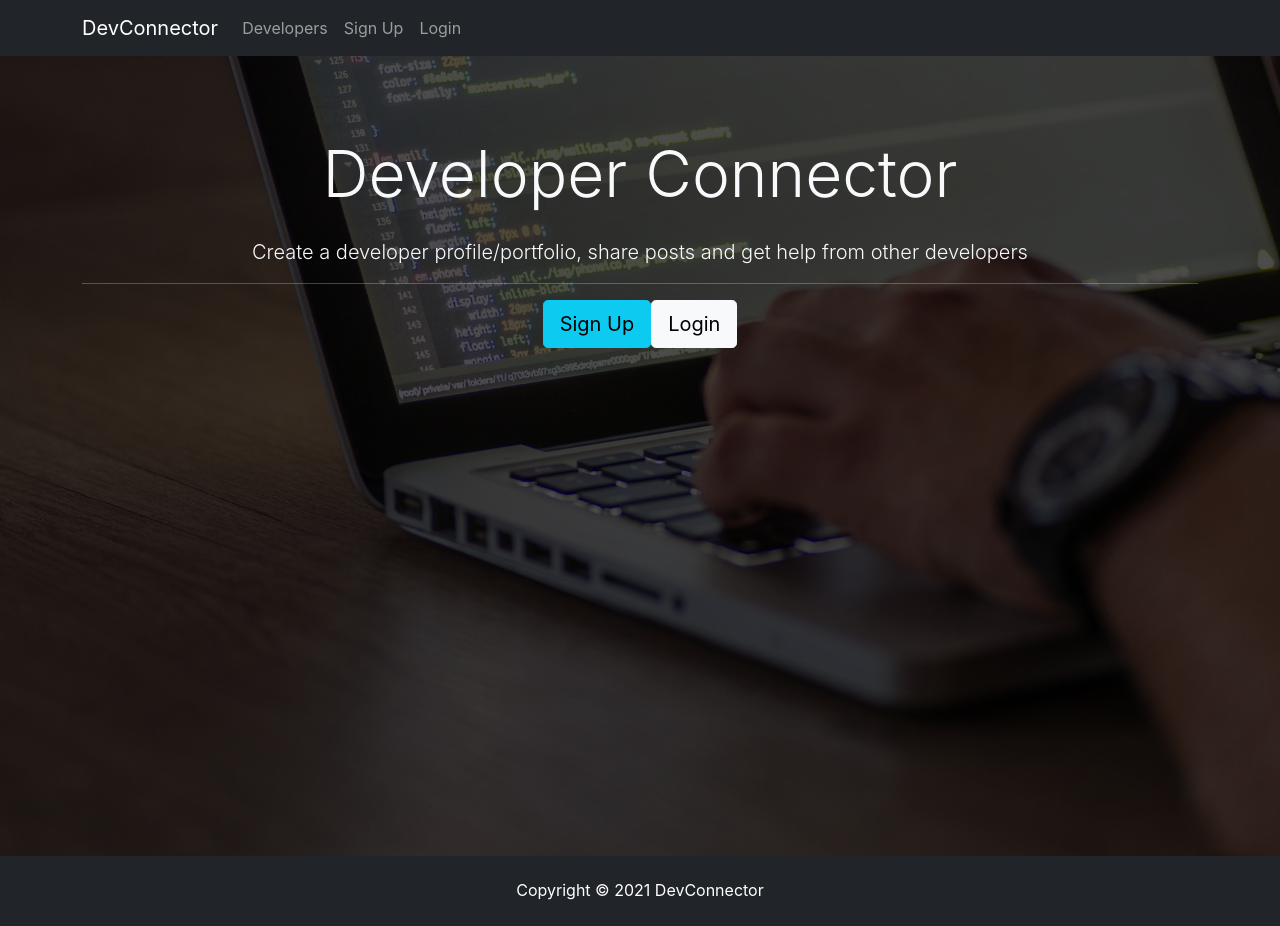
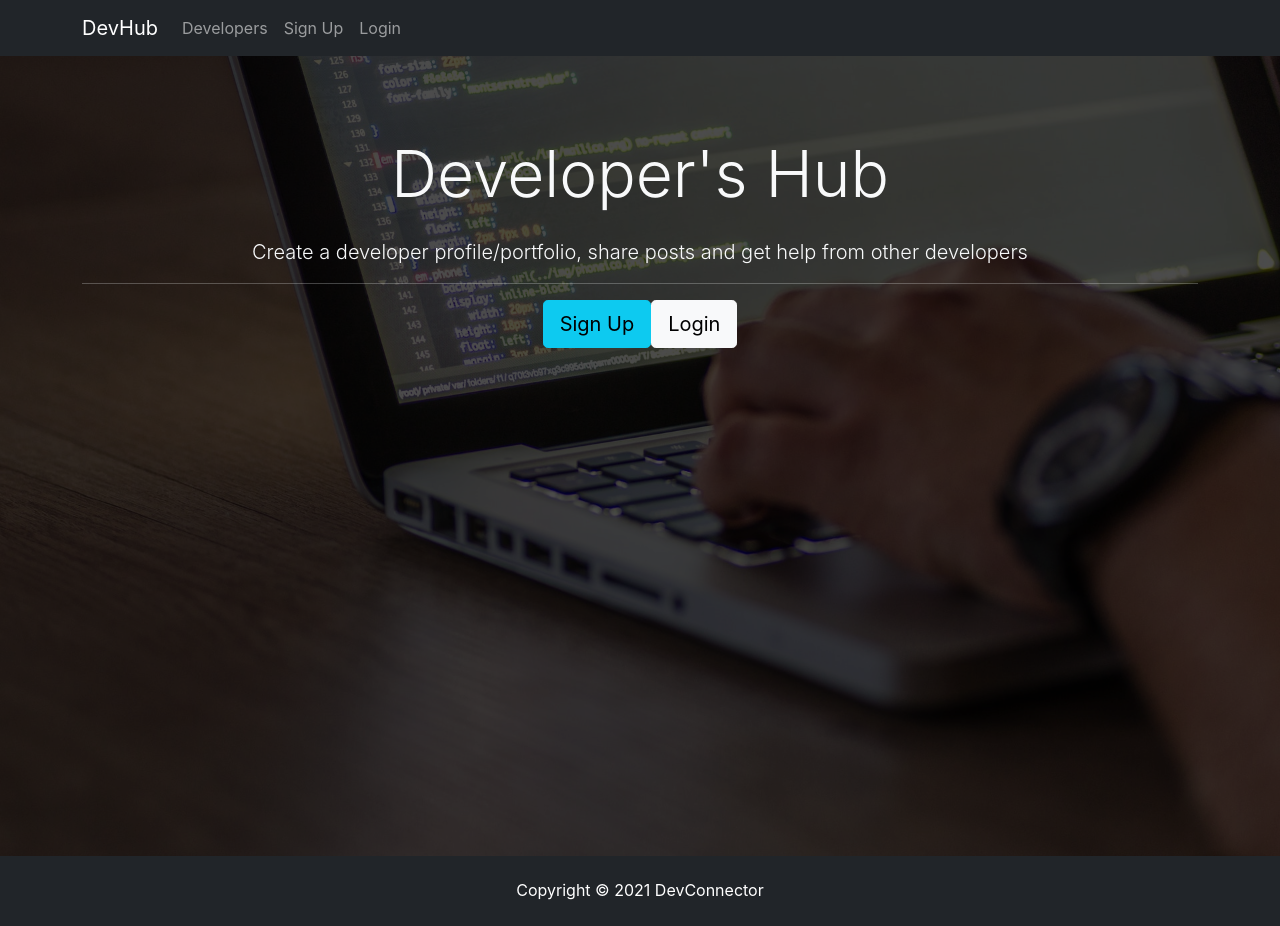
Before and after one commit to SalmanAhmad2955/DevHub, a React (Create React App) app in the folder client/: page / in a window 1280 px wide. Built offline with nearby package versions, Linux system fonts and the light colour scheme.

Commit message:
Basic layout update

```diff
--- a/client/src/components/layout/Landing.js
+++ b/client/src/components/layout/Landing.js
@@ -9,7 +9,7 @@ class Landing extends Component {
       <div className="container">
         <div className="row">
           <div className="col-md-12 text-center">
-            <h1 className="display-3 mb-4">Developer Connector
+            <h1 className="display-3 mb-4">Developer's Hub
             </h1>
             <p className="lead"> Create a developer profile/portfolio, share posts and get help from other developers</p>
             <hr />
--- a/client/src/components/layout/Navbar.js
+++ b/client/src/components/layout/Navbar.js
@@ -6,7 +6,7 @@ class Navbar extends Component {
       <nav className="navbar navbar-expand-sm navbar-dark bg-dark mb-4">
         <div className="container">
           <a className="navbar-brand" href="landing.html">
-            DevConnector
+            DevHub
           </a>
           <button
             className="navbar-toggler"
```
